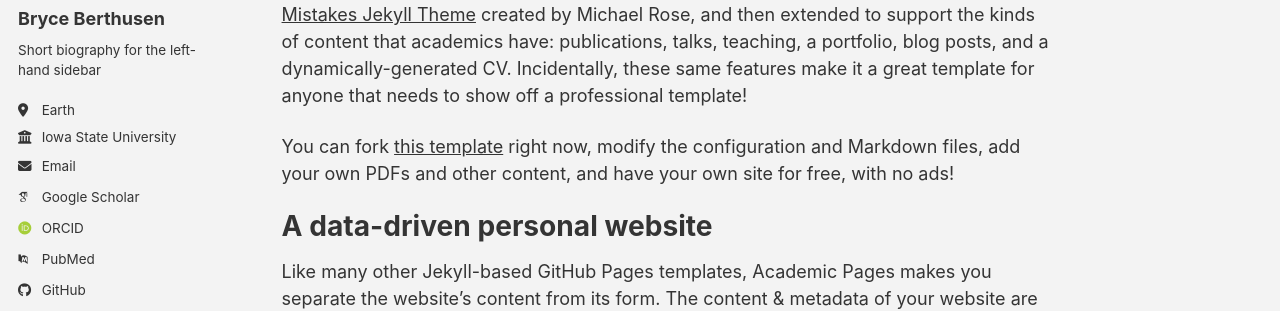
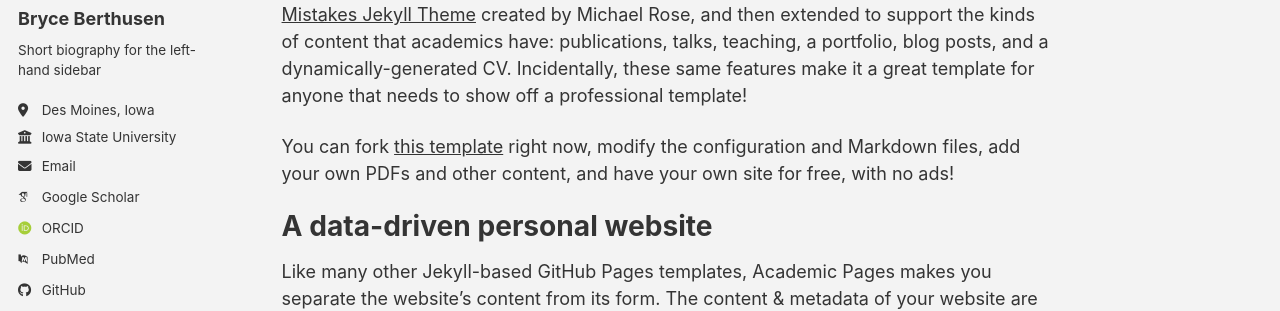
Before and after one commit to bnberthusen/bnberthusen.github.io, a Jekyll site: the page built from _pages/about.md, in a window 1280 px wide. Shown: the part 278-589 px from the top of the page. Built offline with Jekyll 4.4.1, drawn with Linux system fonts in a browser that asks for light colours; some web fonts are replaced; a script bundle is joined from its source files by our own code; library files that are not in the unit come from our copies.

Commit message:
Update _config.yml

```diff
--- a/_config.yml
+++ b/_config.yml
@@ -27,7 +27,7 @@
   name             : "Bryce Berthusen"
   pronouns         : # example: "she/her"
   bio              : "Short biography for the left-hand sidebar"
-  location         : "Earth"
+  location         : "Des Moines, Iowa"
   employer         : "Iowa State University"
   uri              : # URL
   email            : "bnberthusen@gmail.com"
```
